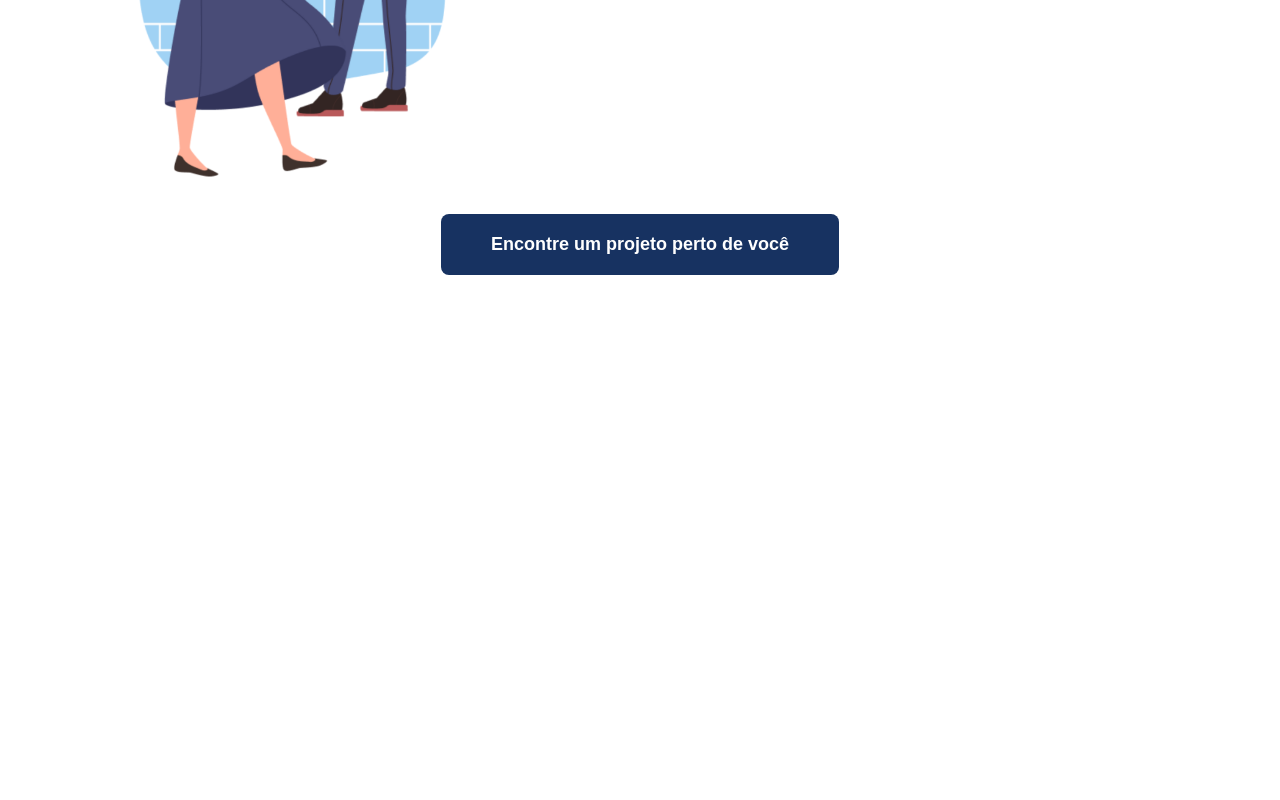
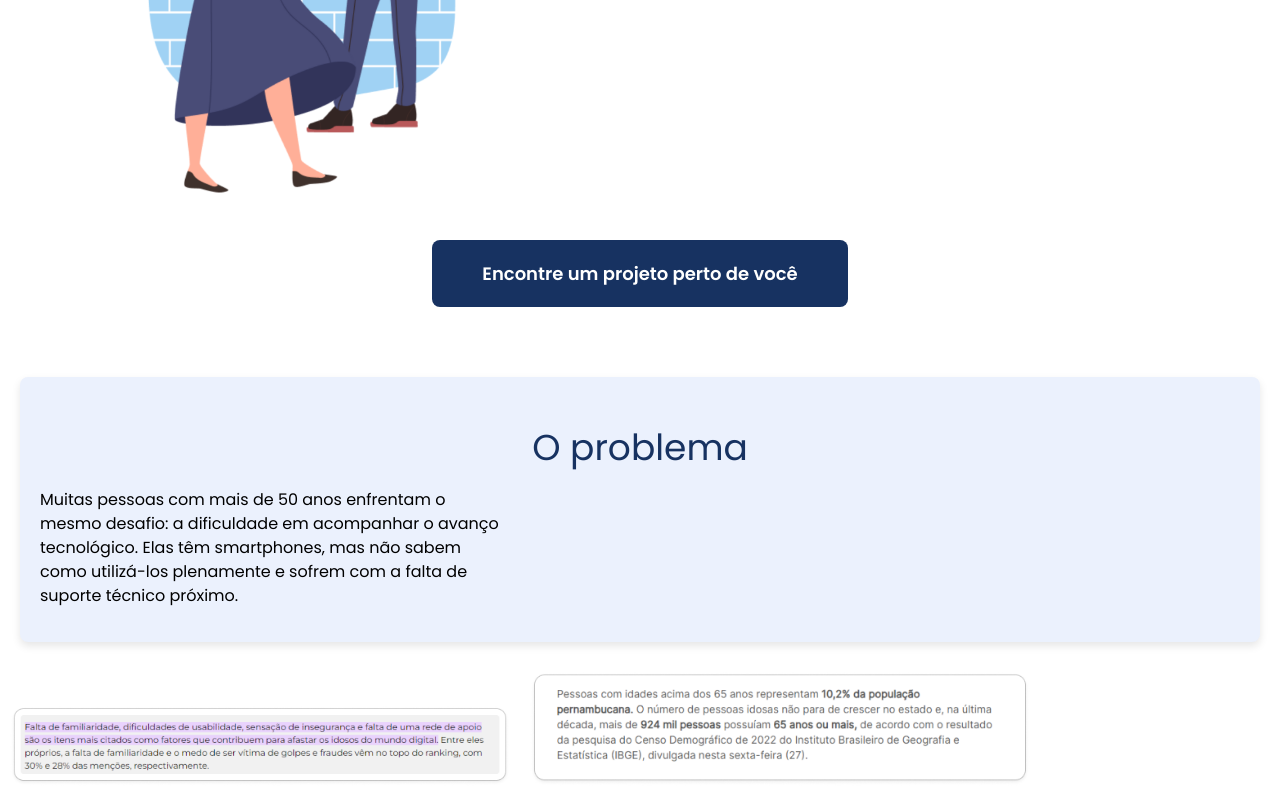
Before and after one commit to eujessicas/netosdelia, a React (Create React App) app: page / in a window 1280 px wide. Shown: the part 818-1618 px from the top of the page. Before the commit the page ends 1143 px from the top, so only its background shows below. Built offline with nearby package versions, Linux system fonts and the light colour scheme.

Commit message:
bloco azul

```diff
--- a/src/App.js
+++ b/src/App.js
@@ -1,14 +1,16 @@
-// App.js
+
 import React from "react";
 import './App.css';
 import Header from './Header';
 import Topo from './Topo';
+import BlocoBlue from "./blocoBlue";
 
 function App() {
   return (
     <div>
       <Header />
       <Topo />
+      <BlocoBlue />
       <main>
 
       </main>
--- a/src/Header.css
+++ b/src/Header.css
@@ -1,3 +1,5 @@
+@import url('https://fonts.googleapis.com/css2?family=Poppins:wght@300;400;600&display=swap');
+
 .header {
     display: flex;
     justify-content: space-between;
@@ -31,6 +33,7 @@
 
 
 .header .navigation ul {
+    font-family: 'poppins', sans-serif;
     list-style: none;
     padding: 0;
     display: flex;
@@ -52,10 +55,7 @@
 }
 
 .header .navigation ul li a:hover {
-    color: #1252a3;
     transform: scale(1.05);
-    box-shadow: 0 2px 6px rgba(0, 82, 204, 0.5);
-    background-color: #f0f8ff;
     border-radius: 10px;
     font-size: 1.5rem;
     font-weight: 350;
--- a/src/Topo.css
+++ b/src/Topo.css
@@ -1,3 +1,5 @@
+@import url('https://fonts.googleapis.com/css2?family=Poppins:wght@300;400;600&display=swap');
+
 .Topo {
     background-color: white;
     color: #173261;
--- /dev/null
+++ b/src/blocoBlue.css
@@ -0,0 +1,43 @@
+@import url('https://fonts.googleapis.com/css2?family=Poppins:wght@300;400;600&display=swap');
+
+.blocoBlue {
+    background-color: #ebf1fd;
+    color: white; /* White text */
+    padding: 20px;
+    border-radius: 8px;
+    box-shadow: 0 4px 8px rgba(0, 0, 0, 0.1); /* Light shadow */
+    margin: 20px;
+    font-family: 'poppins', sans-serif;
+  }
+
+  .blocoBlue h1 {
+    color: #173261;
+    font-family: 'poppins', sans-serif;
+    font-weight: 400;
+    text-align: center;
+    font-size: 36px;
+    line-height: 54px;
+    margin-bottom: 10px;
+  }
+
+  .blocoBlue h2 {
+    width: 466px;
+    height: 120px;
+    top:1116px;
+    left:185px;
+    color: #000000;
+    font-weight: 400;
+    font-family: 'poppins', sans-serif;
+    text-align: left;
+    font-size: 16px;
+    line-height: 24px;
+  }
+
+  img {
+    width: 100%;
+    max-width: 500px;
+    height: auto;
+    margin: 10px;
+    display: inline-block;
+    border-radius: 8px;
+  }
--- /dev/null
+++ b/src/blocoBlue.js
@@ -0,0 +1,26 @@
+import React from "react";
+import './blocoBlue.css';
+import objetoImg1 from './imagens/text1.png';
+import objetoImg2 from './imagens/text2.png';
+
+const BlocoBlue = () => {
+  return (
+    <div>
+      <div className="blocoBlue">
+        <h1> O problema</h1>
+        <h2>
+          Muitas pessoas com mais de 50 anos enfrentam o mesmo desafio:
+          a dificuldade em acompanhar o avanço tecnológico. Elas têm smartphones,
+           mas não sabem como utilizá-los plenamente e sofrem com a falta de suporte técnico próximo.
+        </h2>
+      </div>
+      <div>
+        <img src={objetoImg1} alt="print1" />
+        <img src={objetoImg2} alt="print2" />
+      </div>
+    </div>
+  );
+};
+
+
+export default BlocoBlue;
```
Also changed, not shown: src/imagens/text1.png (added), src/imagens/text2.png (added).
